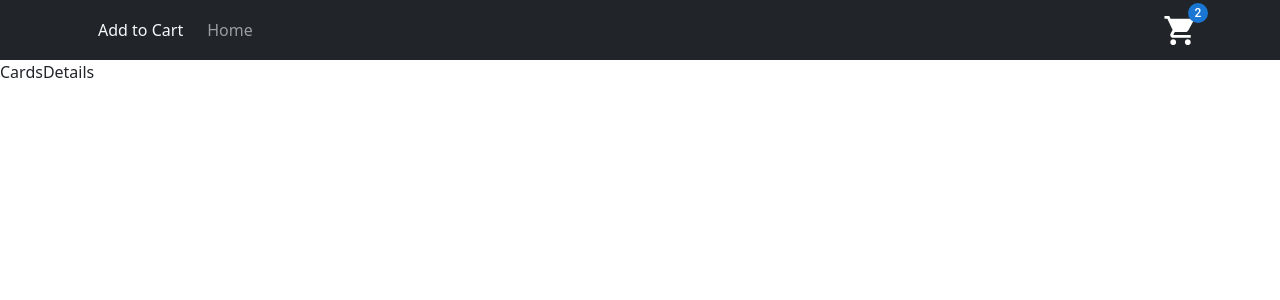
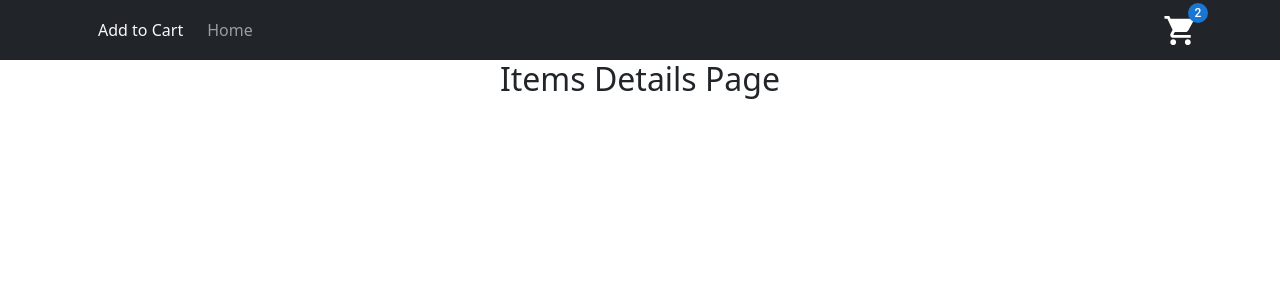
Before and after one commit to bijayneupane18/ecommerce-site, a React (Create React App) app: page /cart in a window 1280 px wide. Shown: the top 300 px of the page. Built offline with nearby package versions, Linux system fonts and the light colour scheme.

Commit message:
cardsdetailsstarted

```diff
--- a/src/components/CardsDetails.js
+++ b/src/components/CardsDetails.js
@@ -1,7 +1,13 @@
 import React from "react";
 
 const CardsDetails = () => {
-  return <div>CardsDetails</div>;
+  return (
+    <>
+      <div className="container">
+        <h2 className="text-center">Items Details Page</h2>
+      </div>
+    </>
+  );
 };
 
 export default CardsDetails;
```
